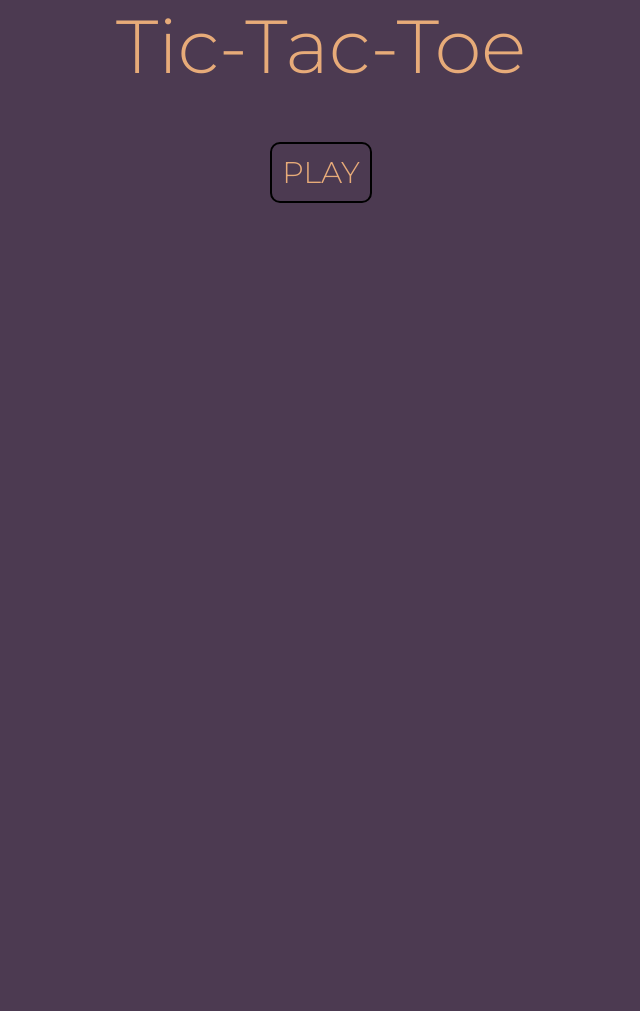
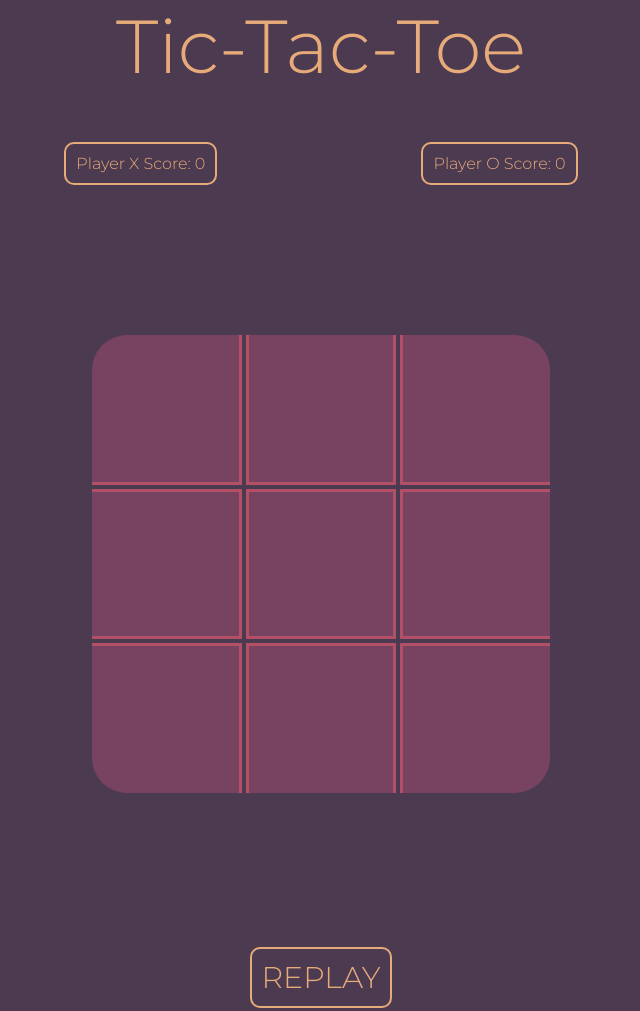
Before and after one commit to gleekl/Tic-Tac-Toe, a plain HTML site: page index.html in a window 1280 px wide. Shown: the whole page, without its empty margins (319-959 px from the left). Before the commit the page ends 800 px from the top, so only its background shows below. Drawn offline with Linux system fonts and the light colour scheme.

Commit message:
index.html test

```diff
--- a/index.html
+++ b/index.html
@@ -1,3 +1,19 @@
+<!-- <!DOCTYPE html>
+<html lang="en">
+<head>
+    <meta charset="UTF-8">
+    <meta http-equiv="X-UA-Compatible" content="IE=edge">
+    <meta name="viewport" content="width=device-width, initial-scale=1.0">
+    <title>Tic-Tac-Toe</title>
+    <link rel="stylesheet" href="css/style.css">
+</head>
+<body>
+    <header>Tic-Tac-Toe</header>
+    <div class="play"><a href="tic-tac-toe.html"></a> PLAY</div>
+    <script src="js/script.js"></script>
+</body>
+</html> -->
+
 <!DOCTYPE html>
 <html lang="en">
 <head>
@@ -9,7 +25,29 @@
 </head>
 <body>
     <header>Tic-Tac-Toe</header>
-    <div class="play">PLAY</div>
+
+    <div class="score score-x">Player X Score: 0</div>
+    <div class="score score-o">Player O Score: 0</div>
+
+    <div class="board">
+        <div class="row top">
+            <div class="cell top left" id="top-left"></div>
+            <div class="cell top mid" id="top-mid"></div>
+            <div class="cell top right" id="top-right"></div>
+        </div>
+        <div class="row mid">
+            <div class="cell mid left" id="mid-left"></div>
+            <div class="cell mid mid" id="mid-mid"></div>
+            <div class="cell mid right" id="mid-right"></div>
+        </div>
+        <div class="row bot">
+            <div class="cell btm left" id="btm-left"></div>
+            <div class="cell btm mid" id="btm-mid"></div>
+            <div class="cell btm right" id="btm-right"></div>
+        </div>
+    </div>
+    <div class="win-message"></div>
+    <div class="replay">REPLAY</div>
     <script src="js/script.js"></script>
 </body>
 </html>
```
